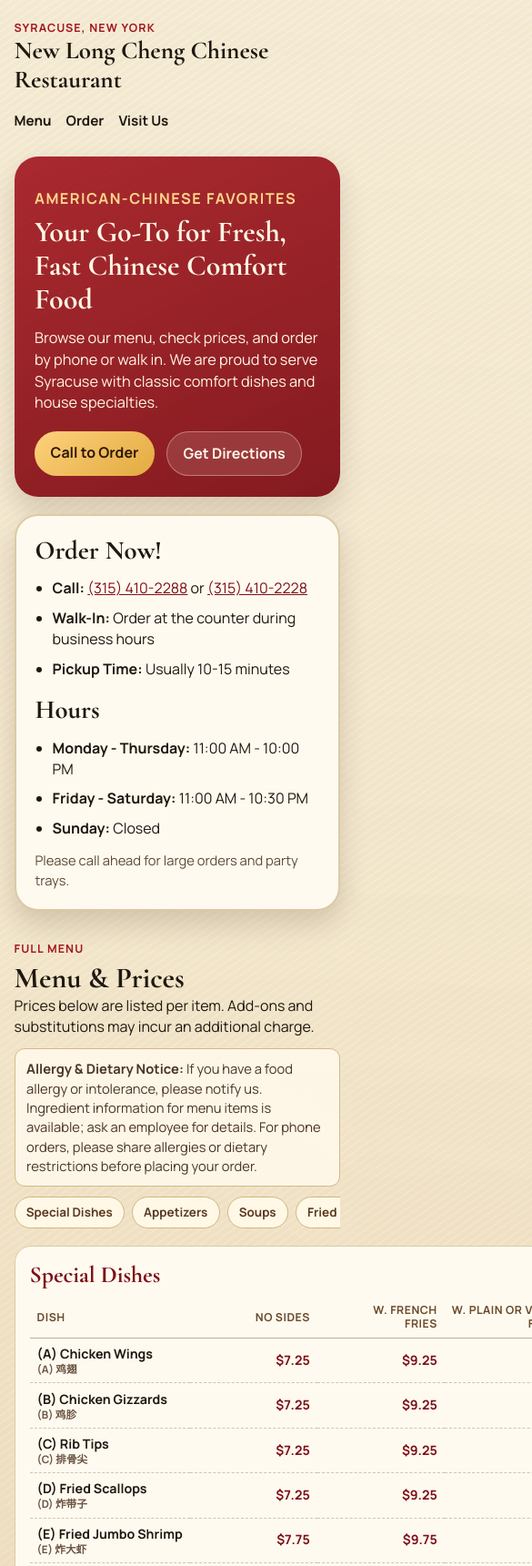
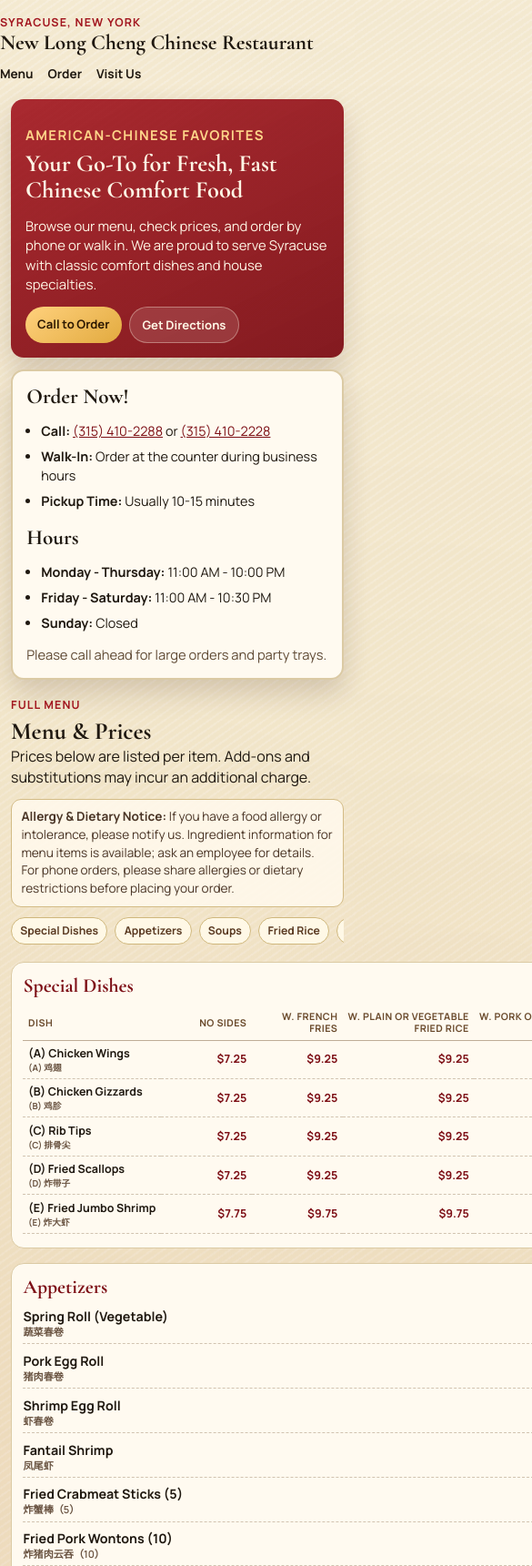
Before and after one commit to danazhao04/NLC, a plain HTML site: page index.html in a window 390 px wide. Shown: the top 1721 px of the page at 91% size, 585 px wide, since content can reach past the window. Drawn offline with nearby package versions, Linux system fonts and the light colour scheme.

Commit message:
Improve mobile responsiveness across layout and menu

```diff
--- a/styles.css
+++ b/styles.css
@@ -19,10 +19,15 @@
   padding: 0;
 }
 
+html {
+  -webkit-text-size-adjust: 100%;
+}
+
 body {
   font-family: "Manrope", sans-serif;
   color: var(--ink);
   line-height: 1.45;
+  overflow-x: hidden;
   background:
     radial-gradient(circle at 8% 12%, rgba(197, 141, 31, 0.16), transparent 30%),
     radial-gradient(circle at 88% 32%, rgba(162, 22, 31, 0.15), transparent 38%),
@@ -60,7 +65,8 @@
 .site-header,
 main,
 .site-footer {
-  width: min(1120px, 92vw);
+  width: min(1120px, 100%);
+  padding-inline: clamp(0.75rem, 3vw, 1.25rem);
   margin: 0 auto;
 }
 
@@ -356,6 +362,9 @@
 
 .special-table-wrap {
   overflow-x: auto;
+  max-width: 100%;
+  -webkit-overflow-scrolling: touch;
+  overscroll-behavior-x: contain;
   padding-bottom: 0.2rem;
 }
 
@@ -476,10 +485,16 @@
   font-weight: 700;
 }
 
-@media (max-width: 860px) {
+@media (max-width: 1100px) {
   .site-header {
     flex-direction: column;
     align-items: start;
+  }
+
+  .site-nav {
+    width: 100%;
+    flex-wrap: wrap;
+    row-gap: 0.35rem;
   }
 
   .hero,
@@ -491,3 +506,162 @@
     grid-template-columns: 1fr;
   }
 }
+
+@media (max-width: 720px) {
+  .site-header {
+    padding: 1rem 0 0.7rem;
+    gap: 0.7rem;
+  }
+
+  .brand-wrap h1 {
+    font-size: 1.45rem;
+  }
+
+  .site-nav a {
+    font-size: 0.85rem;
+  }
+
+  .hero {
+    gap: 0.8rem;
+    margin-top: 0.25rem;
+  }
+
+  .hero-copy,
+  .hero-card,
+  .menu-category,
+  .visit-card {
+    border-radius: 14px;
+  }
+
+  .hero-copy {
+    padding: 1rem;
+  }
+
+  .hero-copy h2 {
+    font-size: 1.65rem;
+    line-height: 1.12;
+  }
+
+  .hero-copy p {
+    font-size: 0.93rem;
+  }
+
+  .hero-actions {
+    gap: 0.55rem;
+    margin-top: 0.85rem;
+  }
+
+  .btn {
+    padding: 0.58rem 0.82rem;
+    font-size: 0.82rem;
+  }
+
+  .hero-card {
+    padding: 0.95rem;
+  }
+
+  .hero-card h3 {
+    font-size: 1.45rem;
+  }
+
+  .hero-card ul {
+    padding-left: 1rem;
+    gap: 0.45rem;
+    font-size: 0.9rem;
+  }
+
+  .menu {
+    margin-top: 1.2rem;
+  }
+
+  .section-heading h2 {
+    font-size: 1.65rem;
+  }
+
+  .allergy-notice {
+    font-size: 0.85rem;
+    padding: 0.58rem 0.65rem;
+  }
+
+  .menu-jump-link {
+    font-size: 0.76rem;
+    padding: 0.32rem 0.58rem;
+  }
+
+  .menu-category {
+    padding: 0.78rem;
+  }
+
+  .menu-category h3 {
+    font-size: 1.35rem;
+  }
+
+  .menu-category-subtext {
+    font-size: 0.74rem;
+  }
+
+  .menu-item {
+    gap: 0.5rem;
+    padding-bottom: 0.36rem;
+  }
+
+  .menu-item-name {
+    font-size: 0.89rem;
+  }
+
+  .dish-name-zh {
+    font-size: 0.78em;
+  }
+
+  .menu-item-prices {
+    grid-template-columns: repeat(2, minmax(2.5rem, auto));
+    column-gap: 0.35rem;
+  }
+
+  .menu-item-price {
+    font-size: 0.88rem;
+  }
+
+  .special-table {
+    width: max-content;
+    min-width: 860px;
+    font-size: 0.78rem;
+  }
+
+  .special-table thead th {
+    min-width: 100px;
+    font-size: 0.67rem;
+  }
+
+  .special-table th,
+  .special-table td {
+    padding: 0.34rem 0.35rem;
+  }
+
+  .visit {
+    margin: 1.4rem 0 1.6rem;
+  }
+
+  .visit-card {
+    padding: 0.95rem;
+  }
+
+  .visit-card h2 {
+    font-size: 1.45rem;
+    margin-bottom: 0.5rem;
+  }
+
+  .visit-address {
+    font-size: 1.06rem;
+  }
+
+  .hours-list li {
+    font-size: 0.88rem;
+    gap: 0.5rem;
+  }
+
+  .site-footer {
+    padding: 0.95rem 0 1.2rem;
+    font-size: 0.85rem;
+  }
+}
```
